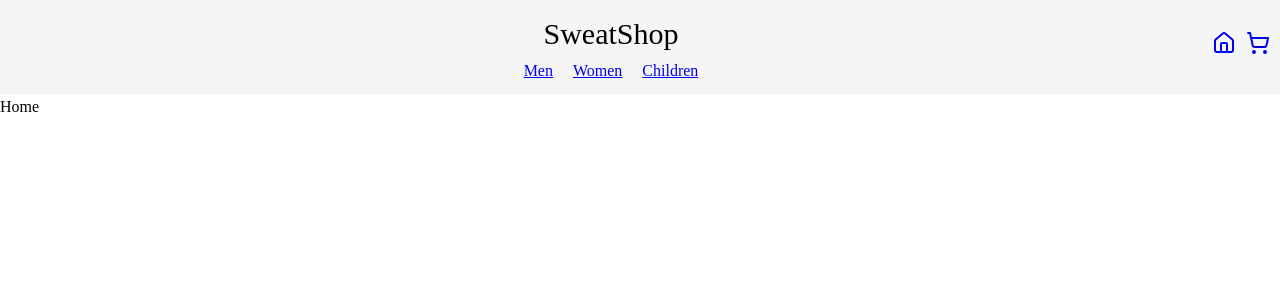
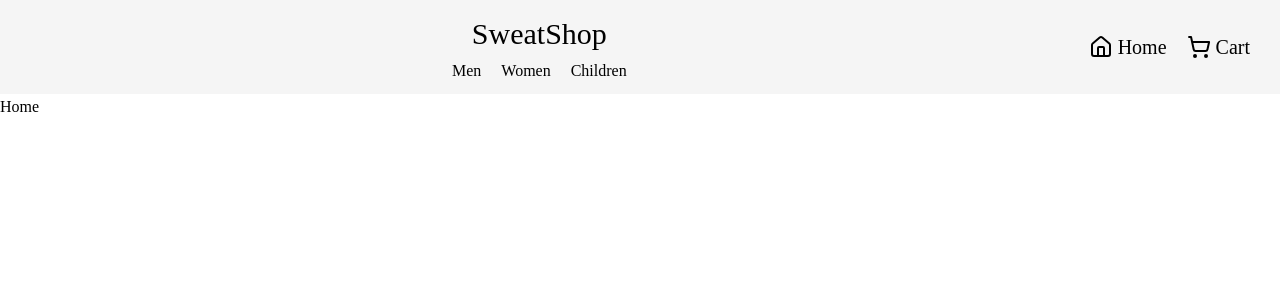
Before and after one commit to redjeacs/shopping-cart, a React (Vite) app: page / in a window 1280 px wide. Shown: the top 300 px of the page. Built offline with nearby package versions, Linux system fonts and the light colour scheme; a web font is replaced by a local one.

Commit message:
nav links decoration none

```diff
--- a/src/components/nav/nav.jsx
+++ b/src/components/nav/nav.jsx
@@ -17,9 +17,11 @@ function Nav() {
       <div className={styles.right}>
         <Link to="/">
           <House />
+          <p>Home</p>
         </Link>
         <Link to="cart">
           <ShoppingCart />
+          <p>Cart</p>
         </Link>
       </div>
     </header>
--- a/src/components/nav/nav.module.css
+++ b/src/components/nav/nav.module.css
@@ -6,6 +6,11 @@ header {
   align-items: center;
   padding: 10px;
   background-color: whitesmoke;
+}
+
+a {
+  color: inherit;
+  text-decoration: none;
 }
 
 .left {
@@ -27,5 +32,12 @@ header {
 
 .right {
   display: flex;
-  gap: 10px;
+  gap: 20px;
+  padding: 0 20px;
 }
+
+.right > a {
+  display: flex;
+  align-items: center;
+  gap: 5px;
+}
```
